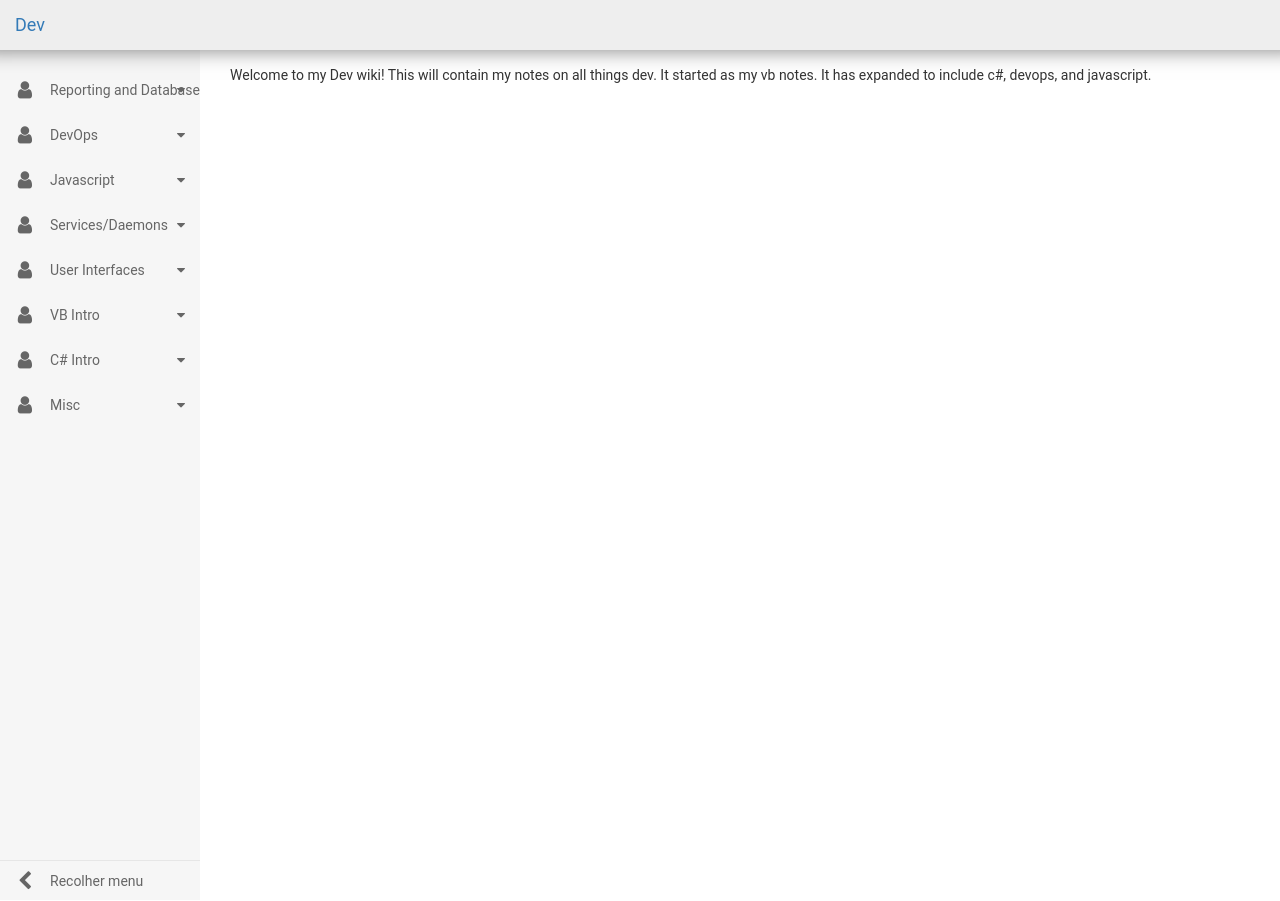
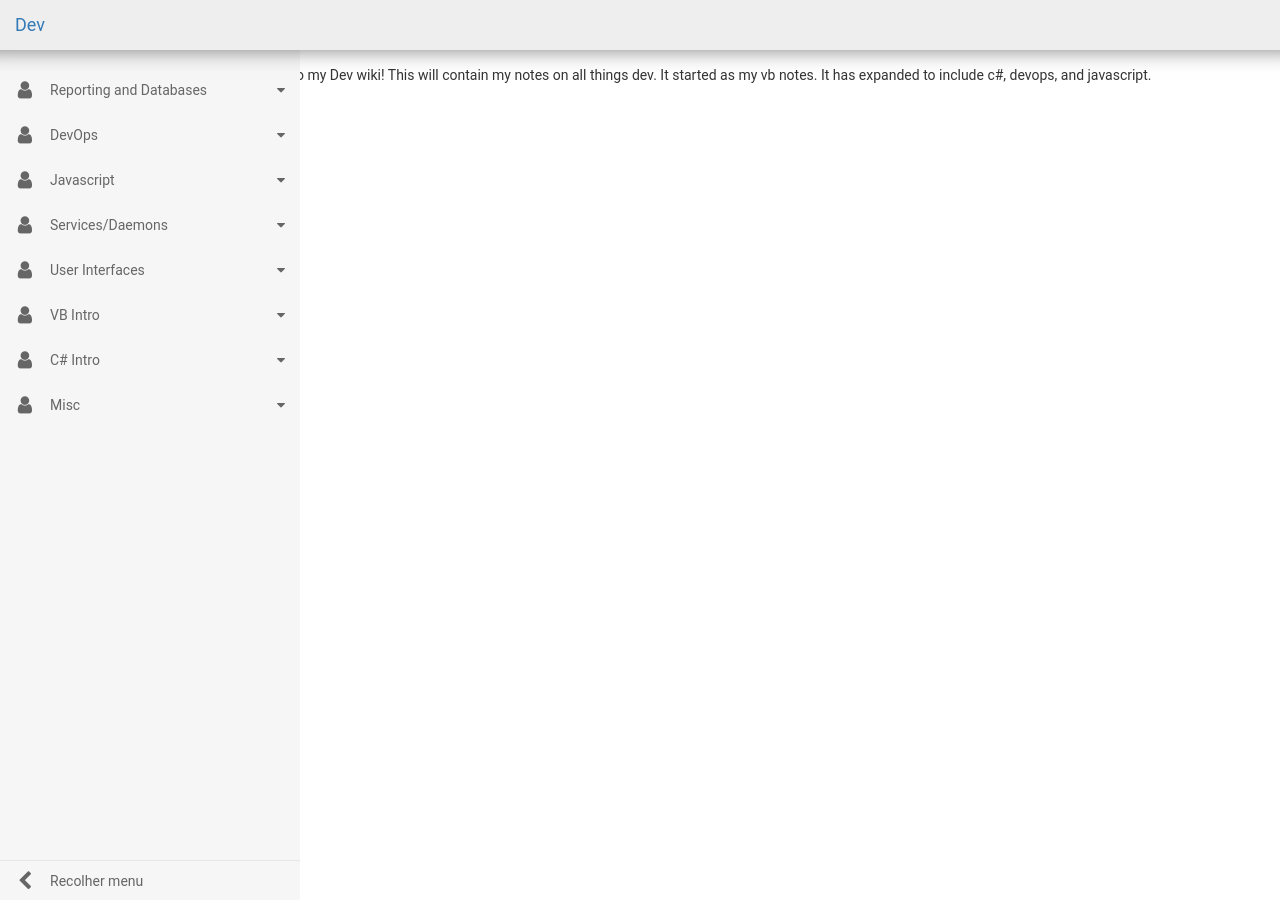
Before and after one commit to majorsilence/Dev, a Jekyll site: the page built from index.html, in a window 1280 px wide. Built offline with Jekyll 4.4.1, drawn with Linux system fonts in a browser that asks for light colours; nearby versions of some CDN libraries.

Commit message:
make navigation 300px

```diff
--- a/stylesheets/vertical-responsive-menu.css
+++ b/stylesheets/vertical-responsive-menu.css
@@ -38,15 +38,15 @@ Vertical Reponsive Menu
 /* line 52, sass/vertical-responsive-menu.scss */
 .vertical_nav {
   position: absolute;
-  left: -200px;
+  left: -300px;
   top: 50px;
   bottom: 0px;
-  width: 200px;
+  width: 300px;
   background: #f6f6f6; }
 
 /* line 63, sass/vertical-responsive-menu.scss */
 .vertical_nav__closed {
-  left: -200px !important; }
+  left: -300px !important; }
 
 /* line 67, sass/vertical-responsive-menu.scss */
 .vertical_nav__opened {
```
